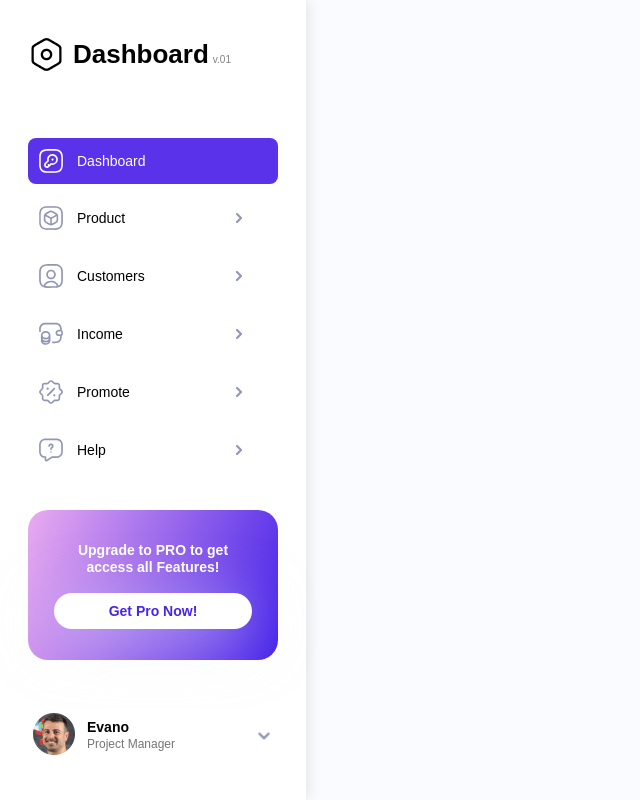
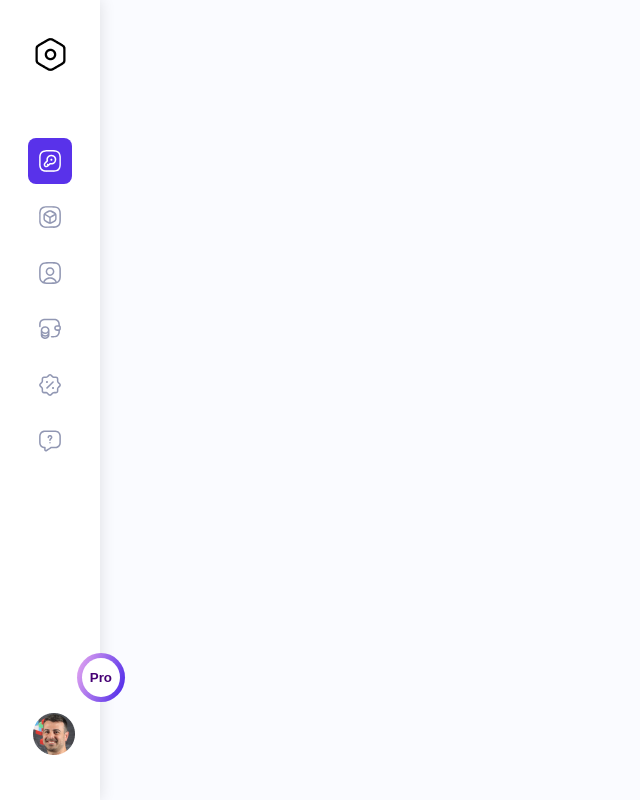
Before and after one commit to Makush-0762/CRM, a React (Create React App) app: page /help in a window 1280 px wide. Shown: the whole page, without its empty margins (0-640 px from the left). Built offline with nearby package versions, Linux system fonts and the light colour scheme.

Commit message:
Made an animation of closing the menu

```diff
--- a/src/components/side_menu/Logo.js
+++ b/src/components/side_menu/Logo.js
@@ -2,18 +2,23 @@ import React from 'react';
 import setting from '../../images/setting.png';
 import './style_side-menu/Logo.css';
 
-export default function Logo({ version }) {
+export default function Logo({ version, handleOpenSideBar, isOpenSideBar }) {
     return (
-        <div className="logo__">
+        <div
+            className={` ${isOpenSideBar ? 'logo__' : 'logo__active'}`}
+            onClick={handleOpenSideBar}
+        >
             <img
                 src={setting}
                 className="logo__logo"
                 alt="Logo"
             />
-            <div className="logo__body-logo">
-                <h2 className="logo__title">Dashboard</h2>
-                <span className="versionDashboard">{version}</span>
-            </div>
+            {isOpenSideBar && (
+                <div className="logo__body-logo">
+                    <h2 className="logo__title">Dashboard</h2>
+                    <span className="versionDashboard">{version}</span>
+                </div>
+            )}
         </div>
     );
 }
--- a/src/components/side_menu/Menu/MenuItem.js
+++ b/src/components/side_menu/Menu/MenuItem.js
@@ -11,11 +11,12 @@ export default function MenuItem({
     subItems,
     onMenuItemClick,
     activeItemId,
+    isOpenSideBar,
     // setIsOpenDropdown,
 }) {
-    const isActive = id === activeItemId; // Перевіркою перетворюємо id на бульове значення, для оперування класами
+    const isActive = id === activeItemId;
 
-    const IconComponent = Object.values(icon)[0]; //Витягуємо коммпонент svg іконки для того, щоб була можливість керувати коьлором
+    const IconComponent = Object.values(icon)[0];
 
     const [isOpen, setIsOpen] = useState(true);
 
@@ -24,21 +25,23 @@ export default function MenuItem({
         event.stopPropagation();
         setIsOpen(!isOpen);
     };
+
     return (
         <li
-            onClick={handleClick} // передаємо id
+            onClick={handleClick}
             className={
-                isActive // оперуэмо класами
+                isActive
                     ? 'menuItem__item menuItem__item-active'
-                    : 'menuItem__item '
+                    : 'menuItem__item'
             }
         >
             <a
                 href="#"
                 className="menuItem__link"
             >
-                <IconComponent fill={isActive ? '#fff' : '#9197B3'} />{' '}
-                {/*Тут во керуєм кольором*/}
+                <IconComponent fill={isActive ? '#fff' : '#9197B3'} />
+                {isOpenSideBar && (
+                    <>
                         <span>{title}</span>
                         {subItems && (
                             <img
@@ -47,8 +50,10 @@ export default function MenuItem({
                                 alt="arrow"
                             />
                         )}
+                    </>
+                )}
             </a>
-            {subItems && id === activeItemId && isOpen && (
+            {subItems && id === activeItemId && isOpen && isOpenSideBar && (
                 <SubMenu items={subItems} />
             )}
         </li>
--- a/src/components/side_menu/Menu/MenuLists.js
+++ b/src/components/side_menu/Menu/MenuLists.js
@@ -3,7 +3,7 @@ import '../style_side-menu/MenuLists.css';
 import menuItemsDB from '../menuItemsDB.js';
 import MenuItem from './MenuItem.js';
 
-export default function MenuLists({ setIsOpenDropdown }) {
+export default function MenuLists({ setIsOpenDropdown, isOpenSideBar }) {
     const [activeItemId, setActiveItemId] = useState(1); //Стан для контролю активного лінка
 
     const handleMenuItemClick = (id, isOpen) => {
@@ -18,6 +18,7 @@ export default function MenuLists({ setIsOpenDropdown }) {
                 {menuItemsDB.map((item, index) => {
                     return (
                         <MenuItem
+                            isOpenSideBar={isOpenSideBar}
                             key={index}
                             {...item}
                             activeItemId={activeItemId} // Передаємо саму id (відбувається перерендеринг)
--- a/src/components/side_menu/ProVersion.js
+++ b/src/components/side_menu/ProVersion.js
@@ -1,13 +1,13 @@
 import React from 'react';
 import './style_side-menu/ProVersion.css';
 
-export default function ProVersion({ height, isOpenDropdown }) {
+export default function ProVersion({ height, isOpenDropdown, isOpenSideBar }) {
     const adjustedHeight = isOpenDropdown ? height - 200 : height;
     console.log(isOpenDropdown);
     console.log(adjustedHeight + '//..'); // Вирахувати висоту залежно від того, чи розкритий дропдаун
     return (
         <>
-            {adjustedHeight >= 275 ? (
+            {isOpenSideBar && adjustedHeight >= 275 ? (
                 <div className="proVersion__body">
                     <h3 children="proVersion__title">
                         Upgrade to PRO to get access all Features!
--- a/src/components/side_menu/SideMenu.js
+++ b/src/components/side_menu/SideMenu.js
@@ -8,6 +8,11 @@ import ProfileMenu from './profile-menu/ProfileMenu.js';
 export default function SideMenu() {
     const [hightProVersion, setHightProVersion] = useState(null);
     const [isOpenDropdown, setIsOpenDropdown] = useState(false);
+    const [isOpenSideBar, setIsOpenSideBar] = useState(false);
+
+    function handleOpenSideBar() {
+        setIsOpenSideBar(!isOpenSideBar);
+    }
 
     useEffect(() => {
         const handleResize = () => {
@@ -28,17 +33,29 @@ export default function SideMenu() {
     }, [hightProVersion]);
 
     return (
-        <div className="sideMenu__body">
+        <div
+            className={` sideMenu__body ${
+                isOpenSideBar ? '' : 'sideMenu__body-active'
+            }`}
+        >
             <div className="sideMenu__Menu">
-                <Logo version="v.01" />
-                <MenuLists setIsOpenDropdown={setIsOpenDropdown} />
+                <Logo
+                    version="v.01"
+                    handleOpenSideBar={handleOpenSideBar}
+                    isOpenSideBar={isOpenSideBar}
+                />
+                <MenuLists
+                    setIsOpenDropdown={setIsOpenDropdown}
+                    isOpenSideBar={isOpenSideBar}
+                />
             </div>
             <div className="sideMenu__profile-pro">
                 <ProVersion
                     height={hightProVersion}
                     isOpenDropdown={isOpenDropdown}
+                    isOpenSideBar={isOpenSideBar}
                 />
-                <ProfileMenu />
+                <ProfileMenu isOpenSideBar={isOpenSideBar} />
             </div>
         </div>
     );
--- a/src/components/side_menu/profile-menu/ProfileMenu.js
+++ b/src/components/side_menu/profile-menu/ProfileMenu.js
@@ -5,7 +5,7 @@ import arrow_down from '../../../images/arrow_defoult.png';
 import profileItemDB from '../profileItemDB.js';
 import ProfileSubMenu from './ProfileSubMenu.js';
 
-export default function ProfileMenu() {
+export default function ProfileMenu({ isOpenSideBar }) {
     const [isOpenSubMenu, setIsOpenSubMenu] = useState(false);
 
     function handleOpenSubProfile() {
@@ -22,18 +22,22 @@ export default function ProfileMenu() {
                         className="profile__img"
                     />
                 </div>
+                {isOpenSideBar && (
                     <div className="profile__body-name">
                         <p className="profile__name">Evano</p>
                         <p className="profile__position">Project Manager</p>
                     </div>
+                )}
+                {isOpenSideBar && (
                     <img
                         src={arrow_down}
                         alt="icon Arrow"
                         className="profile__arrow"
                         onClick={handleOpenSubProfile}
                     />
+                )}
             </div>
-            {isOpenSubMenu && (
+            {isOpenSubMenu && isOpenSideBar && (
                 <div className="menuProfile">
                     <ul className="profile__list">
                         {profileItemDB.map((LiItem) => {
--- a/src/components/side_menu/style_side-menu/Logo.css
+++ b/src/components/side_menu/style_side-menu/Logo.css
@@ -1,6 +1,10 @@
 .logo__ {
     display: flex;
     /* align-items: center; */
+}
+.logo__active {
+    display: flex;
+    justify-content: center;
 }
 .logo__body-logo {
     display: flex;
--- a/src/components/side_menu/style_side-menu/Side-menu.css
+++ b/src/components/side_menu/style_side-menu/Side-menu.css
@@ -8,6 +8,10 @@
     min-height: 100vh;
     box-shadow: 0px 0px 15px #0000001f;
     position: relative;
+}
+.sideMenu__body-active {
+    max-width: 100px;
+    transition: all 0.5s ease;
 }
 .sideMenu__profile-pro {
     flex-grow: 1;
```
Lines whose indentation alone changed are shown as unchanged.
